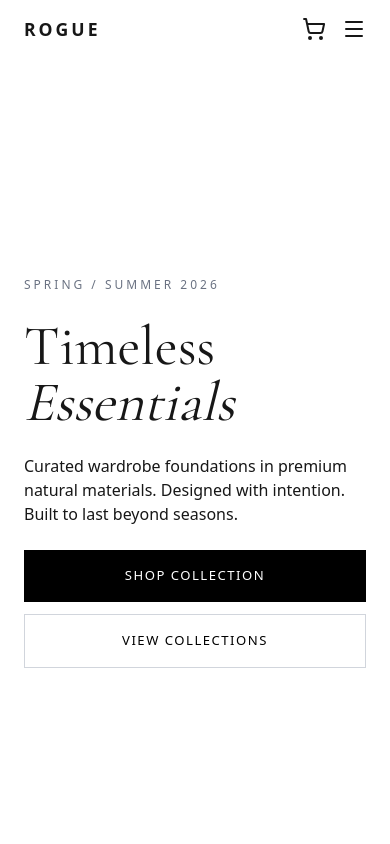
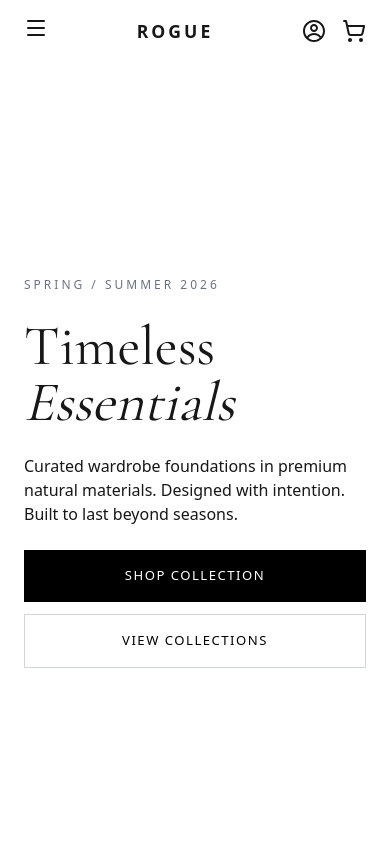
Before and after one commit to Larrystone01/rogue, a Next.js app: page / in a window 390 px wide. Shown: the top 844 px of the page. Built offline with nearby package versions, Linux system fonts and the light colour scheme; no server answers.

Commit message:
Fetched the shop page data from Platzi API

```diff
--- a/package.json
+++ b/package.json
@@ -12,7 +12,8 @@
     "lucide-react": "^0.575.0",
     "next": "16.1.6",
     "react": "19.2.3",
-    "react-dom": "19.2.3"
+    "react-dom": "19.2.3",
+    "react-icons": "^5.5.0"
   },
   "devDependencies": {
     "@tailwindcss/postcss": "^4",
--- /dev/null
+++ b/src/app/shop/page.tsx
@@ -0,0 +1,10 @@
+import Navwrapper from "@/components/Navwrapper/NavFooter";
+import Shop from "@/components/shopcomponent/shop";
+
+export default function ShopPage() {
+  return (
+    <Navwrapper>
+      <Shop />
+    </Navwrapper>
+  );
+}
--- a/src/components/Navwrapper/Navbar.tsx
+++ b/src/components/Navwrapper/Navbar.tsx
@@ -1,5 +1,6 @@
 "use client";
 import { Menu, X, ShoppingCart } from "lucide-react";
+import { CgProfile } from "react-icons/cg";
 import Link from "next/link";
 import { useState } from "react";
 
@@ -12,13 +13,21 @@ export default function Navbar() {
     <header className="fixed w-screen z-50 bg-white/90 backdrop-blur-sm">
       <div className="nav-container container mx-auto px-6">
         <nav className="navbar flex items-center justify-between py-4">
-          <div className="logo flex-1">
+          <div className="hamburger-cart md:hidden">
+            <button
+              className="hamburger-menu cursor-pointer"
+              onClick={handleHamburgerClick}
+            >
+              {isOpen ? <X /> : <Menu />}
+            </button>
+          </div>
+          <div className="logo md:flex-1">
             <Link href="/" className="logo">
               Rogue
             </Link>
           </div>
           <div
-            className={`nav-links-functionality absolute border-b md:border-b-0 border-b-[#888] md:static w-full top-full left-0 px-6 flex flex-col md:flex-row flex-2 justify-between -z-50 transition-all ease-in-out duration-300 md:opacity-100 md:translate-y-0 bg-white md:bg-inherit ${isOpen ? "translate-y-0 opacity-100" : "opacity-0 -translate-y-full"}`}
+            className={`nav-links-functionality absolute border-b md:border-b-0 border-b-[#888] md:static w-full top-full left-0 px-6 flex flex-col md:flex-row flex-2 justify-between -z-50 md:z-0 transition-all ease-in-out duration-300 md:opacity-100 md:translate-y-0 bg-white md:bg-inherit ${isOpen ? "translate-y-0 opacity-100" : "opacity-0 -translate-y-full"}`}
           >
             <div className="nav-links flex flex-col md:flex-row gap-4 md:gap-10 md:w-1/2 md:justify-center md:items-center">
               <Link
@@ -58,16 +67,14 @@ export default function Navbar() {
               </div>
             </div>
           </div>
-          <div className="hamburger-cart flex gap-4 md:hidden">
+          <div className="sign-up-icon flex gap-4 md:hidden">
+            <Link href="/login">
+              {" "}
+              <CgProfile size={24} />{" "}
+            </Link>
             <Link href="/cart">
               <ShoppingCart />
             </Link>
-            <button
-              className="hamburger-menu cursor-pointer"
-              onClick={handleHamburgerClick}
-            >
-              {isOpen ? <X /> : <Menu />}
-            </button>
           </div>
         </nav>
       </div>
--- a/src/components/homecomponent/FeaturedPieces.tsx
+++ b/src/components/homecomponent/FeaturedPieces.tsx
@@ -17,9 +17,8 @@ export default function FeaturedPieces() {
       setError("");
       try {
         const data = await fetchProducts({ limit: 5 });
-        setTimeout(() => {
-          setProducts(data);
-        }, 3000);
+
+        setProducts(data);
       } catch (err) {
         setError("Failed to fetch products");
       } finally {
--- /dev/null
+++ b/src/components/shopcomponent/shop.tsx
@@ -0,0 +1,14 @@
+import { fetchShop } from "@/lib/fetchShop";
+
+export default async function Shop() {
+  const shopProduct = await fetchShop();
+  console.log(shopProduct);
+
+  return (
+    <section>
+      {shopProduct.map((item) => {
+        return <div key={item.id}>{item.title}</div>;
+      })}
+    </section>
+  );
+}
--- /dev/null
+++ b/src/lib/fetchShop.ts
@@ -0,0 +1,29 @@
+type ShopProducts = {
+  id: number;
+  title: string;
+  price: number;
+  description: string;
+  category: {
+    id: number;
+    name: string;
+    image: string;
+  };
+  categoryId: number;
+  images: string[];
+  slug: string;
+  creationAt: string;
+  updatedAt: string;
+};
+
+export async function fetchShop(): Promise<ShopProducts[]> {
+  try {
+    const res = await fetch("https://api.escuelajs.co/api/v1/products");
+    if (!res.ok) throw new Error("Fail to fetch products");
+    const data = await res.json();
+
+    return data;
+  } catch (error) {
+    console.error("Failed to fetch", error);
+    return [];
+  }
+}
```
Also changed, not shown: 1 other file (tests, documents, lock files or other folders).
